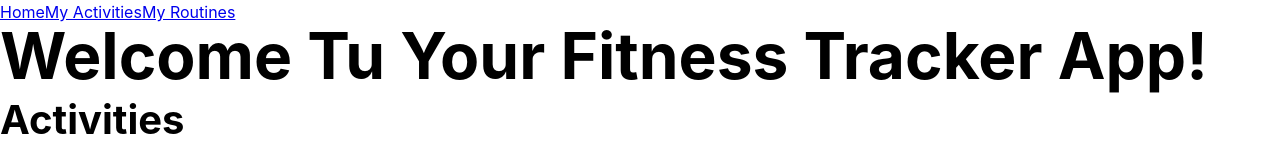
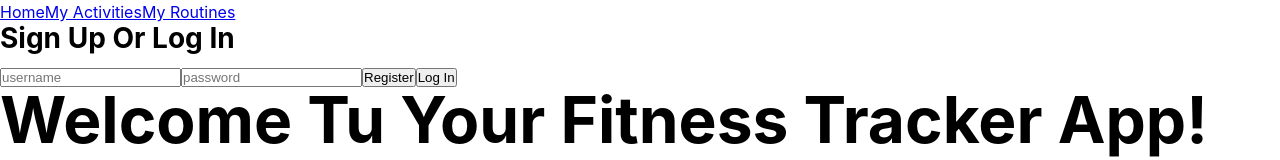
Before and after one commit to Belen23-hub/fitness-tracker, a React (Create React App) app: page / in a window 1280 px wide. Shown: the top 160 px of the page. Built offline with nearby package versions, Linux system fonts and the light colour scheme; no server answers.

Commit message:
auth component working. able to log in, log out, register

```diff
--- a/src/api/index.js
+++ b/src/api/index.js
@@ -1,83 +1,81 @@
-const URL_ACTIVITIES = 'http://fitnesstrac-kr.herokuapp.com/api/activities'
-const BASE_URL = 'http://fitnesstrac-kr.herokuapp.com/api'
-const URL_MY_ACTIVITIES = 'http://fitnesstrac-kr.herokuapp.com/api/activities'
+const BASE_URL = "https://fitnesstrac-kr.herokuapp.com/api";
 
-export const auth = async (username, password, isNew = false) => {
-  const url = `${BASE_URL}/users` + (isNew ? '/register' : '/login')
-
-  const response = await fetch(url, {
-    method: 'POST',
-    headers: buildHeaders(),
-    body: JSON.stringify({
-      user: {
-        username: username,
-        password: password,
-      },
-    }),
-  })
-
-  export const getToken = () => {
-  if (localStorage.getItem('auth-token')) {
-    return localStorage.getItem('auth-token')
-  } else {
-    localStorage.removeItem('auth-token')
-  }
-}
+export const getToken = () => {
+  return localStorage.getItem("auth-token");
+};
 
 export const clearToken = () => {
-  localStorage.removeItem('auth-token')
-}
+  localStorage.removeItem("auth-token");
+};
 
 const setToken = (token) => {
-  localStorage.setItem('auth-token', token)
-}
+  localStorage.setItem("auth-token", token);
+};
 
 function buildHeaders() {
   let base = {
-    'Content-Type': 'application/json',
+    "Content-Type": "application/json",
+  };
+
+  if (getToken()) {
+    base["Authorization"] = `Bearer ${getToken()}`;
   }
 
-  if (getToken()) {
-    base['Authorization'] = `Bearer ${getToken()}`
-  }
-
-  return base
+  return base;
 }
 
-  const { error, data } = await response.json()
+export const auth = async (username, password, isNew = false) => {
+  const url = `${BASE_URL}/users` + (isNew ? "/register" : "/login");
+  console.log("U n P in auth", username, password);
+  const response = await fetch(url, {
+    method: "POST",
+    headers: buildHeaders(),
+    body: JSON.stringify({
+      username: username,
+      password: password,
+    }),
+  });
 
-  if (error) {
-    throw Error(error.message)
+  //const { error, data } = await response.json();
+  const data = await response.json();
+  console.log("data in auth file", data);
+
+  if (data.error) {
+    //throw Error(error.message);
+    console.log(data.error);
   }
 
   if (data && data.token) {
-    setToken(data.token)
+    setToken(data.token);
   }
 
-  return data
-}
+  return data;
+};
 
 export const hitAPI = async (method, endpoint, bodyObj) => {
   const payload = {
     method: method,
     headers: buildHeaders(),
+  };
+
+  if (bodyObj) {
+    payload.body = JSON.stringify(bodyObj);
   }
 
-  if (bodyObj) {
-    payload.body = JSON.stringify(bodyObj)
-  }
+  const response = await fetch(`${BASE_URL}${endpoint}`, payload);
 
-  const response = await fetch(`${BASE_URL}${endpoint}`, payload)
+  const data = await response.json();
 
-  const { error, data } = await response.json()
+  console.log("data inside of hit api", data);
 
-  if (error) {
-    throw Error(error.message)
+  if (data.error) {
+    //throw Error(error.message);
+    console.log("data.error", data.error);
   }
 
   if (data && data.token) {
-    setToken(data.token)
+    setToken(data.token);
   }
 
-  return data
-}
+  return data;
+};
--- a/src/components/App.js
+++ b/src/components/App.js
@@ -1,20 +1,63 @@
-import React from 'react';
-import { BrowserRouter as Router, Route, Switch, Link} from 'react-router-dom'
-import Activities from './Activities';
-import '../index.css';
-import MyRoutines from './MyRoutines'
-import Routines from './Routines'
-import MyActivities from './MyActivities';
+import React, { useEffect, useState } from "react";
+import ReactDOM from "react-dom";
+
+import { getToken, clearToken, hitAPI } from "../api";
+import Auth from "./Auth";
+import { BrowserRouter as Router, Route, Switch, Link } from "react-router-dom";
+import Activities from "./Activities";
+import "../index.css";
+import MyRoutines from "./MyRoutines";
+import Routines from "./Routines";
+import MyActivities from "./MyActivities";
 // import { Router, Switch } from 'react-router-dom';
 
-const App = () =>{
+const App = () => {
+  const [isLoggedIn, setIsLoggedIn] = useState(!!getToken());
+  const [username, setUsername] = useState("");
+  const [user, setUser] = useState({});
+
+  useEffect(() => {
+    async function fetchData() {
+      const resp = await hitAPI("GET", "/users/me");
+      const username = resp.username;
+
+      const user = resp.id;
+      setUser(user);
+      setUsername(username);
+    }
+    fetchData();
+  }, [isLoggedIn]);
+
   return (
     <Router>
       <header>
         <Link to="/">Home</Link>
         <Link to="/MyActivities">My Activities</Link>
         <Link to="/MyRoutines">My Routines</Link>
+        <div className="app">
+          {isLoggedIn ? (
+            <>
+              <div className="logout">
+                <h1 className="loginMessage">Thanks for logging in!</h1>
+                <span>
+                  <button
+                    className="logoutButton"
+                    onClick={() => {
+                      clearToken();
+                      setIsLoggedIn(false);
+                    }}
+                  >
+                    LOG OUT
+                  </button>
+                </span>
+              </div>
+            </>
+          ) : (
+            <Auth setIsLoggedIn={setIsLoggedIn} />
+          )}
+        </div>
       </header>
+
       <Switch>
         <Route exact path="/">
           <h1>Welcome tu your Fitness tracker App!</h1>
@@ -29,7 +72,7 @@ const App = () =>{
         </Route>
       </Switch>
     </Router>
-  )
-}
+  );
+};
 
- export default App
+export default App;
--- /dev/null
+++ b/src/components/Auth.js
@@ -0,0 +1,61 @@
+import React, { useState } from "react";
+
+import { auth } from "../api";
+
+const Auth = (props) => {
+  const { setIsLoggedIn, setUser } = props;
+
+  const [username, setUsername] = useState("");
+  const [password, setPassword] = useState("");
+  const [errorMessage, setErrorMessage] = useState(null);
+
+  return (
+    <form className="log-in" onSubmit={(event) => event.preventDefault()}>
+      <h3>Sign Up or Log In</h3>
+      {errorMessage ? <h5 className="error">{errorMessage}</h5> : null}
+      <input
+        type="text"
+        value={username}
+        onChange={(event) => setUsername(event.target.value)}
+        placeholder="username"
+        className="login"
+      />
+      <input
+        type="password"
+        value={password}
+        onChange={(event) => setPassword(event.target.value)}
+        placeholder="password"
+        className="login"
+      />
+      <button
+        onClick={async (event) => {
+          try {
+            const result = await auth(username, password, true);
+            console.log("result in registwer button", result);
+
+            setIsLoggedIn(true);
+          } catch (error) {
+            setErrorMessage("User is not registered");
+          }
+        }}
+      >
+        Register
+      </button>
+      <button
+        onClick={async () => {
+          try {
+            const result = await auth(username, password);
+            console.log("result in log in button", result);
+            setIsLoggedIn(true);
+          } catch (error) {
+            setErrorMessage("User name or password is incorrect.");
+          }
+        }}
+      >
+        Log In
+      </button>
+    </form>
+  );
+};
+
+export default Auth;
```
Also changed, not shown: 1 other file (tests, documents, lock files or other folders). Lines whose indentation alone changed are shown as unchanged.
